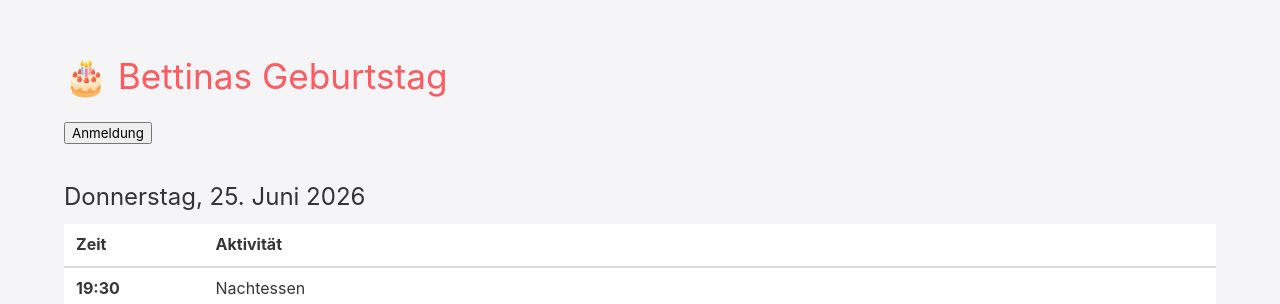
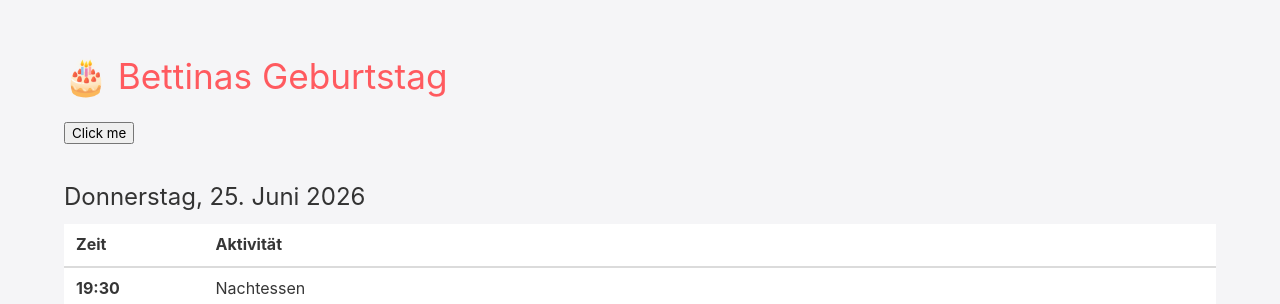
Before and after one commit to bettina60/programm, a Jekyll site: the page built from index.md, in a window 1280 px wide. Shown: the top 304 px of the page. Built offline with Jekyll 4.4.1, drawn with Linux system fonts in a browser that asks for light colours; a script that is not in the unit is left out.

Commit message:
Update index.md

```diff
--- a/index.md
+++ b/index.md
@@ -6,7 +6,7 @@ title: Bettinas Geburtstag
 
 # 🎂 Bettinas Geburtstag
 
-<button data-tally-open="vGYybX" data-tally-width="440" data-tally-align-left="1" data-tally-hide-title="1" data-tally-emoji-animation="wave" data-tally-auto-close="1000">Anmeldung</button>
+<button data-tally-open="Y5aaxz" data-tally-width="440" data-tally-align-left="1" data-tally-hide-title="1" data-tally-emoji-animation="wave" data-tally-auto-close="0">Click me</button>
 
 
 ## Donnerstag, 25. Juni 2026
```
